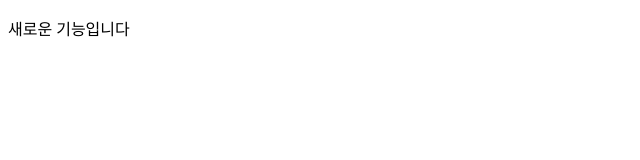
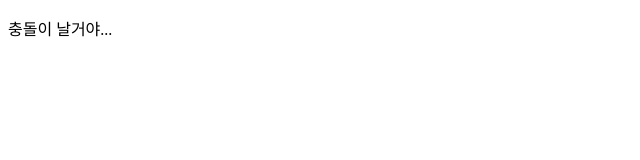
Before and after one commit to okyewon/GitInitTest, a plain HTML site: page index.html in a window 1280 px wide. Shown: the full height of the page, 0-640 px from the left. Drawn offline with Linux system fonts and the light colour scheme.

Commit message:
충돌 예정

```diff
--- a/index.html
+++ b/index.html
@@ -4,9 +4,9 @@
     <meta charset="UTF-8">
     <meta http-equiv="X-UA-Compatible" content="IE=edge">
     <meta name="viewport" content="width=device-width, initial-scale=1.0">
-    <title>메인은 그대로 진행!!</title>
+    <title>이건 새로운 기능!!</title>
 </head>
 <body>
-    <p>새로운 기능입니다</p>
+    <p>충돌이 날거야...</p>
 </body>
 </html>
```
